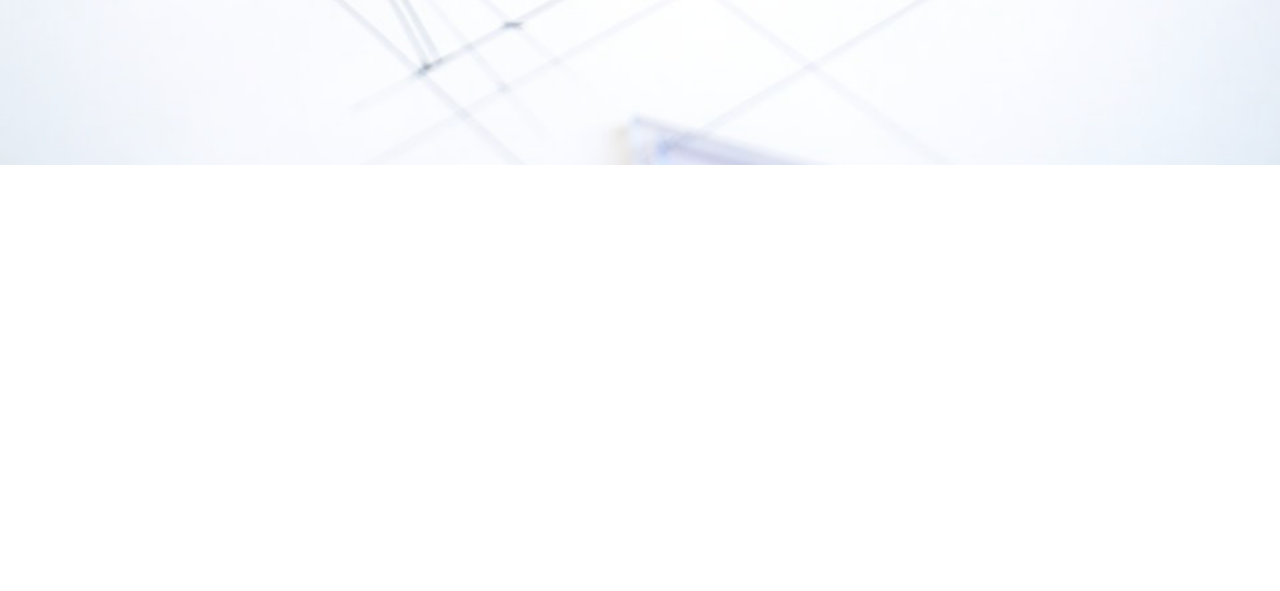
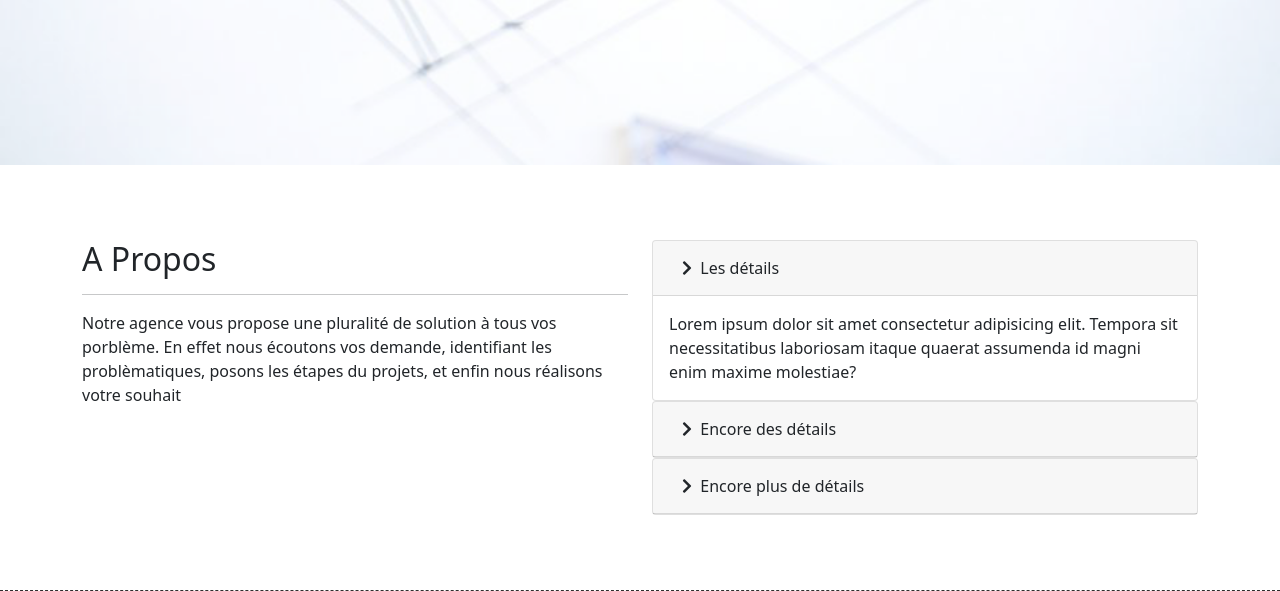
Before and after one commit to RENZOZ78/ORNIKAR, a PHP site: page / in a window 1280 px wide. Shown: the part 595-1186 px from the top of the page. Before the commit the page ends 760 px from the top, so only its background shows below. Run offline with PHP 8.4, Linux system fonts and the light colour scheme; some libraries are stand-ins or nearby versions.

Commit message:
SECTION APROPOS

```diff
--- a/index.html
+++ b/index.html
@@ -16,6 +16,7 @@
     <link rel="stylesheet" href="https://fonts.googleapis.com/css?family=Lato" rel="stylesheet">
 
     <!--fontawesome-->
+    <link rel="stylesheet" href="https://pro.fontawesome.com/releases/v5.10.0/css/all.css" integrity="sha384-AYmEC3Yw5cVb3ZcuHtOA93w35dYTsvhLPVnYs9eStHfGJvOvKxVfELGroGkvsg+p" crossorigin="anonymous"/>
 
 
     <title>Agence Ornikar</title>
@@ -65,6 +66,74 @@
         </div>
     </header>
 
+    <!-- SECTION A PROPOS-->
+    <section id="aPropos">
+        <div class="container">
+            <div class="row">
+                <div class="col-md-6">
+                    <h2>A Propos</h2>
+                    <hr>
+                    <p>Notre agence vous propose une pluralité de solution à tous vos porblème. En effet nous écoutons vos demande, identifiant les problèmatiques, posons les étapes du projets, et enfin nous réalisons votre souhait</p>
+                </div>
+
+                <div class="col-md-6">
+                    <div class="accordion" id="accordionExemple" >
+                        <div class="card">
+                            <div class="card-header">
+                                <h5 class="mb-0">
+                                    <button class="btn" type="button" data-toggle="collapse" data-target="#collapseOne">
+                                        <i class="fas fa-chevron-right"></i>
+                                        &nbsp;Les détails
+                                    </button>
+                                </h5>
+                            </div>
+                            <div id="collapseOne" class="collapseshow" data-parent="#accordionExemple" >
+                                <div class="card-body">
+                                    Lorem ipsum dolor sit amet consectetur adipisicing elit. Tempora sit necessitatibus laboriosam itaque quaerat assumenda id magni enim maxime molestiae?
+                                </div>
+                            </div>
+                        </div>
+
+                        <div class="card">
+                            <div class="card-header">
+                                <h5 class="mb-0">
+                                    <button class="btn" type="button" data-toggle="collapse" data-target="#collapseTwo">
+                                        <i class="fas fa-chevron-right"></i>
+                                        &nbsp;Encore des détails
+                                    </button>
+                                </h5>
+                            </div>
+                            <div id="collapseTwo" class="collapse" data-parent="#accordionExemple" >
+                                <div class="card-body">
+                                    Lorem ipsum dolor sit amet consectetur adipisicing elit. Tempora sit necessitatibus laboriosam itaque quaerat assumenda id magni enim maxime molestiae?
+                                </div>
+                            </div>
+                        </div>
+
+                        <div class="card">
+                            <div class="card-header">
+                                <h5 class="mb-0">
+                                    <button class="btn" type="button" data-toggle="collapse" data-target="#collapseThree">
+                                        <i class="fas fa-chevron-right"></i>
+                                        &nbsp;Encore plus de détails
+                                    </button>
+                                </h5>
+                            </div>
+                            <div id="collapseThree" class="collapse" data-parent="#accordionExemple" >
+                                <div class="card-body">
+                                    Lorem ipsum dolor sit amet consectetur adipisicing elit. Tempora sit necessitatibus laboriosam itaque quaerat assumenda id magni enim maxime molestiae?
+                                </div>
+                            </div>
+                        </div>
+
+
+                    </div>
+                </div>
+
+            </div>
+        </div>
+    </section>
+
 
     <script src="https://cdn.jsdelivr.net/npm/bootstrap@5.1.0/dist/js/bootstrap.bundle.min.js" integrity="sha384-U1DAWAznBHeqEIlVSCgzq+c9gqGAJn5c/t99JyeKa9xxaYpSvHU5awsuZVVFIhvj" crossorigin="anonymous"></script>
 
--- a/style.css
+++ b/style.css
@@ -41,3 +41,11 @@ h1{
     font-size: 22px;
     font-weight: 700;
 }
+
+/*  A PROPOS  */
+
+#aPropos{
+    margin-top: 75px;
+    padding-bottom: 75px;
+    border-bottom: 1px dashed #2f2d2d;
+}
```
